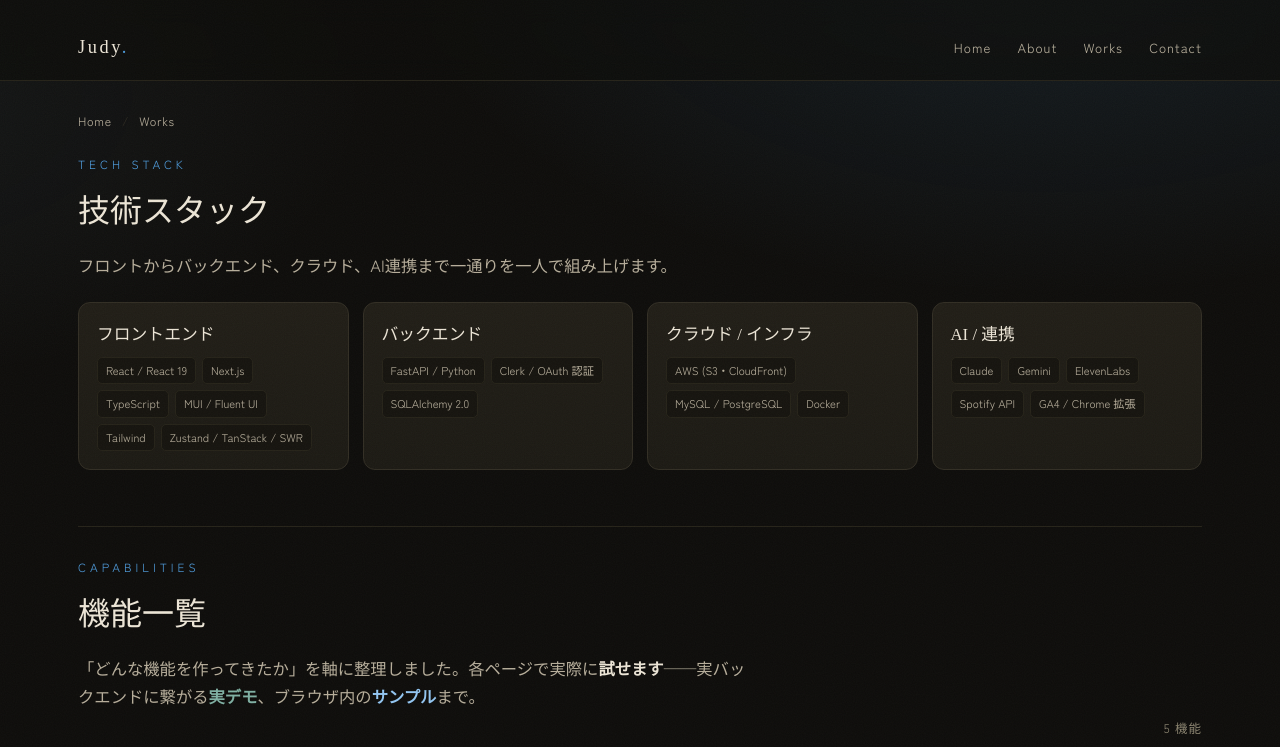
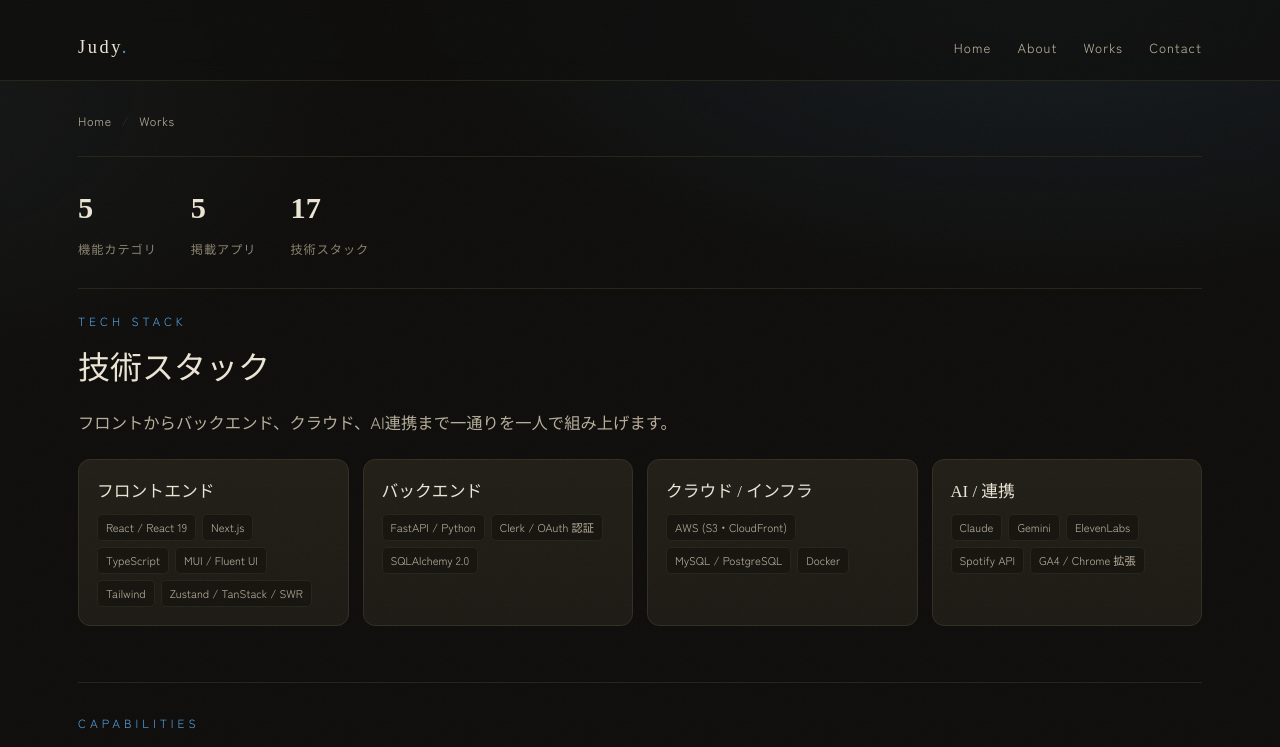
Before and after one commit to miwa-takase/portfolio, a React (Vite) app: page /works in a window 1280 px wide. Shown: the top 747 px of the page. Built offline with nearby package versions, Linux system fonts and the light colour scheme; no server answers; a web font is replaced by a local one.

Commit message:
refactor: トップの統計ストリップを Works 冒頭へ移動（Homeから除去）
Co-Authored-By: Claude Opus 4.8 <noreply@anthropic.com>

```diff
--- a/src/pages/Home.tsx
+++ b/src/pages/Home.tsx
@@ -1,7 +1,5 @@
 import { Link } from "react-router-dom";
-import { APPS, OWNER } from "../data/apps";
-import { FEATURES } from "../data/features";
-import { SKILL_COUNT } from "../data/skills";
+import { OWNER } from "../data/apps";
 
 const btnPrimary =
   "inline-flex items-center gap-2 rounded-full border border-accent bg-accent px-[18px] py-2.5 text-[0.82rem] font-semibold tracking-[0.05em] text-[#0b1a26] transition-all hover:bg-accent-soft";
@@ -9,12 +7,6 @@ const btnGhost =
   "inline-flex items-center gap-2 rounded-full border border-line px-[18px] py-2.5 text-[0.82rem] tracking-[0.05em] text-paper transition-all hover:border-accent hover:text-accent-soft";
 
 export default function Home() {
-  const stats = [
-    { b: FEATURES.length, s: "機能カテゴリ" },
-    { b: APPS.length, s: "掲載アプリ" },
-    { b: SKILL_COUNT, s: "技術スタック" },
-  ];
-
   return (
     <>
       <section className="wrap">
@@ -48,17 +40,6 @@ export default function Home() {
             </div>
           </div>
         </div>
-
-        <div className="my-[34px] flex flex-wrap gap-[34px] border-y border-line-soft py-[30px]">
-          {stats.map((s) => (
-            <div key={s.s}>
-              <b className="block font-serif text-[1.9rem] text-paper">{s.b}</b>
-              <span className="text-[0.76rem] tracking-[0.08em] text-muted">
-                {s.s}
-              </span>
-            </div>
-          ))}
-        </div>
       </section>
 
       <section className="wrap pt-10">
--- a/src/pages/Works.tsx
+++ b/src/pages/Works.tsx
@@ -1,6 +1,7 @@
 import { Link } from "react-router-dom";
+import { APPS } from "../data/apps";
 import { FEATURES } from "../data/features";
-import { SKILLS } from "../data/skills";
+import { SKILLS, SKILL_COUNT } from "../data/skills";
 import FeatureCard from "../components/FeatureCard";
 
 export default function Works() {
@@ -13,6 +14,33 @@ export default function Works() {
         <span className="text-line">/</span>
         <span className="text-paper-dim">Works</span>
       </nav>
+
+      <div className="mt-6 flex flex-wrap gap-[34px] border-y border-line-soft py-[26px]">
+        <div>
+          <b className="block font-serif text-[1.9rem] text-paper">
+            {FEATURES.length}
+          </b>
+          <span className="text-[0.76rem] tracking-[0.08em] text-muted">
+            機能カテゴリ
+          </span>
+        </div>
+        <div>
+          <b className="block font-serif text-[1.9rem] text-paper">
+            {APPS.length}
+          </b>
+          <span className="text-[0.76rem] tracking-[0.08em] text-muted">
+            掲載アプリ
+          </span>
+        </div>
+        <div>
+          <b className="block font-serif text-[1.9rem] text-paper">
+            {SKILL_COUNT}
+          </b>
+          <span className="text-[0.76rem] tracking-[0.08em] text-muted">
+            技術スタック
+          </span>
+        </div>
+      </div>
 
       <div className="pt-[22px]">
         <div className="text-[0.74rem] uppercase tracking-[0.34em] text-accent">
```
